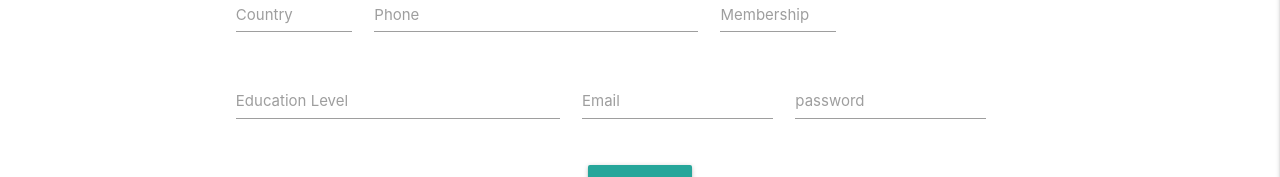
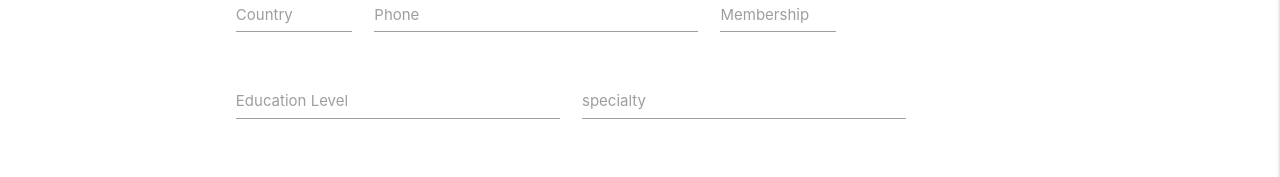
Before and after one commit to Andres620/proyectoProg3, an Angular app in the folder client/: page /user/editor/creator/evaluator in a window 1280 px wide. Shown: the part 584-761 px from the top of the page. Built offline with nearby package versions, Linux system fonts and the light colour scheme; sample sign-in values are in the browser's storage.

Commit message:
Modificación del creator editor

```diff
--- a/client/src/app/modules/editor/editor-creator-evaluator/editor-creator-evaluator.component.html
+++ b/client/src/app/modules/editor/editor-creator-evaluator/editor-creator-evaluator.component.html
@@ -53,6 +53,11 @@
                                 name="registereducationlevel" type="text" class="validate" required />
                             <label for="registereducationlevel">Education Level</label>
                         </div>
+                        <div class="input-field col s5">
+                            <input [(ngModel)]="user.specialty" id="registerspecialty"
+                                name="registerspecialty" type="text" class="validate" required />
+                            <label for="registerspecialty">specialty</label>
+                        </div>
                         <div class="row">
                             <div class="input-field col s3">
                                 <input [(ngModel)]="user.email" id="registeremail" name="registeremail" type="text"
@@ -65,7 +70,8 @@
                                 <label for="registerpassword">password</label>
                             </div>
                         </div>
-                        <div class="row center"><a class="waves-effect waves-light btn" (click)="saveNewUserEvaluator()">Register</a></div>
+                        <div class="row center"><a class="waves-effect waves-light btn"
+                                (click)="saveNewUserEvaluator()">Register</a></div>
                     </form>
                 </div>
             </h4>
```
